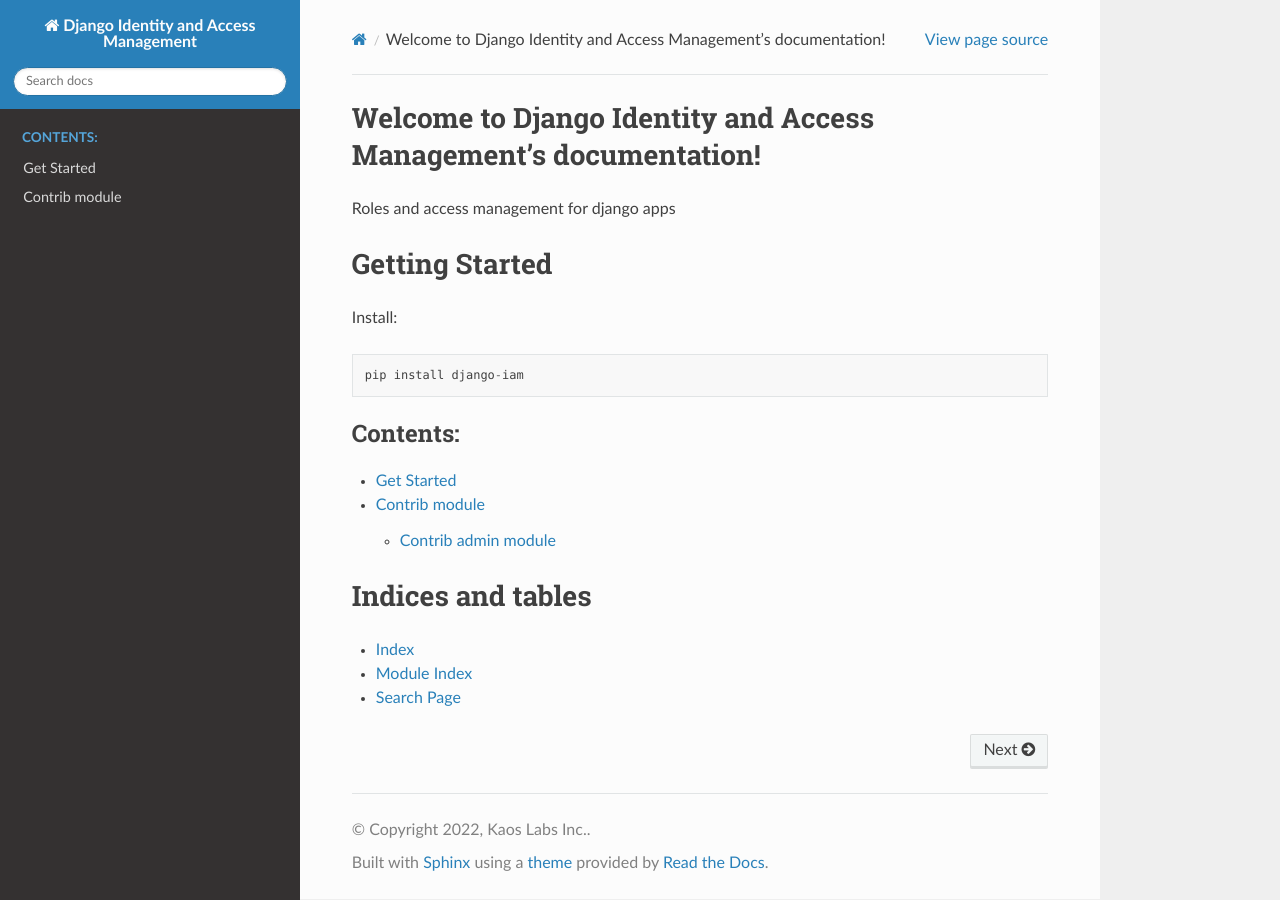
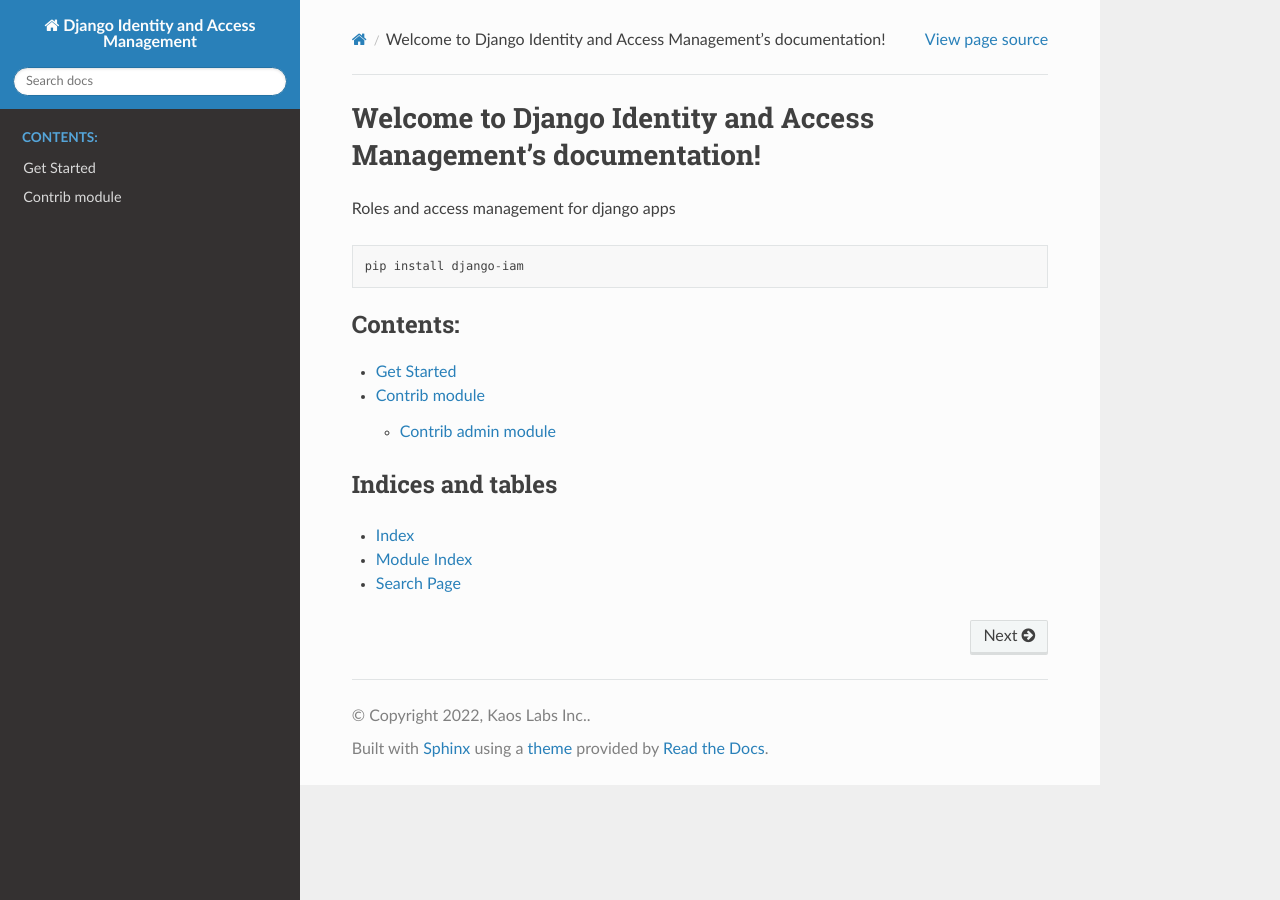
Before and after one commit to kaoslabsinc/django-iam, a Sphinx documentation site: the page built from docs/index.rst, in a window 1280 px wide. Built offline with Sphinx 7.4.7 and the Read the Docs theme 2.0.0, drawn with Linux system fonts in a browser that asks for light colours; pages that are not in the unit, such as notebooks, are missing from menus.

Commit message:
Better org in docs/index

```diff
--- a/docs/index.rst
+++ b/docs/index.rst
@@ -1,12 +1,9 @@
 Welcome to Django Identity and Access Management's documentation!
-=================================================================
+*****************************************************************
 
 Roles and access management for django apps
 
-Getting Started
-===============
-
-Install::
+::
 
     pip install django-iam
 
```
